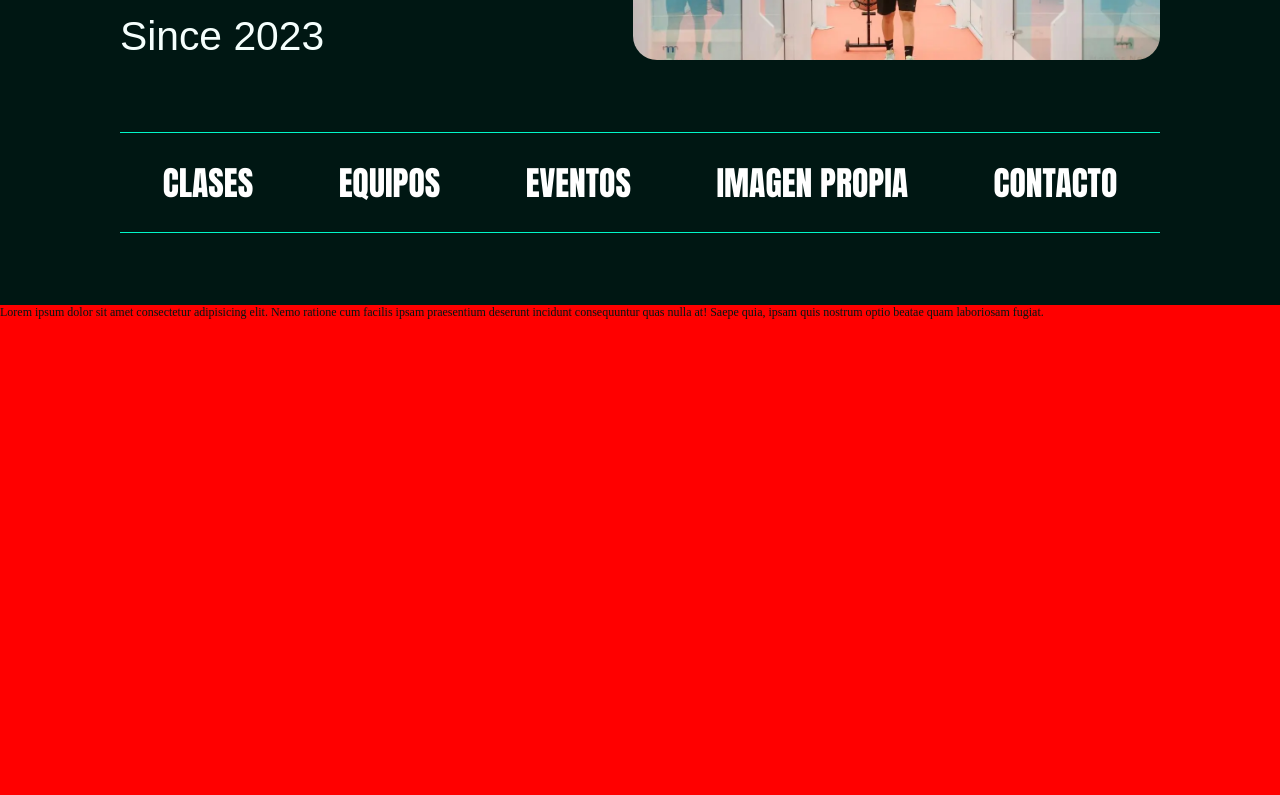
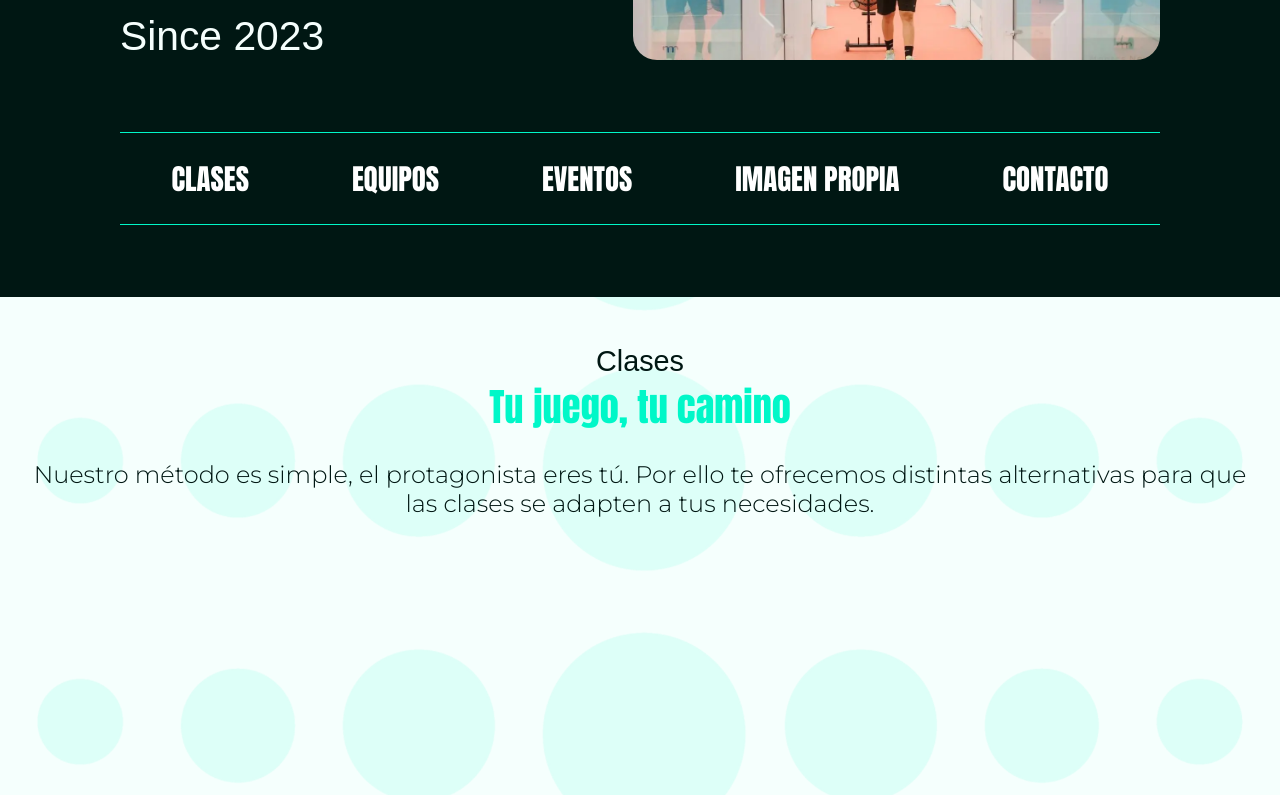
Before and after one commit to MarioRivVal/RDA-Padel-Academy, a React (Vite) app: page / in a window 1280 px wide. Shown: the part 560-1355 px from the top of the page. Built offline with nearby package versions, Linux system fonts and the light colour scheme; a web font is replaced by a local one.

Commit message:
creting the clases section and new components

```diff
--- a/src/App.jsx
+++ b/src/App.jsx
@@ -1,6 +1,7 @@
 import { useState, useEffect } from "react";
 import MobileHeader from "./layouts/MobileHeader";
 import DesktopHeader from "./layouts/DesktopHeader";
+import ClasesSection from "./layouts/ClasesSection";
 
 function App() {
   const [isMobile, setIsMobile] = useState(window.innerWidth < 1024);
@@ -18,6 +19,9 @@ function App() {
   return (
     <>
       <header>{isMobile ? <MobileHeader /> : <DesktopHeader />}</header>
+      <section id="clases">
+        <ClasesSection />
+      </section>
       <div className="div-relleno">
         {" "}
         Lorem ipsum dolor sit amet consectetur adipisicing elit. Nemo ratione
--- a/src/assets/styles/components/navList.module.css
+++ b/src/assets/styles/components/navList.module.css
@@ -17,7 +17,7 @@
 
 .desktop {
   width: 100%;
-  max-width: calc(170rem - 20rem);
+  max-width: calc(160rem - 20rem);
   display: flex;
   flex-direction: row;
   justify-content: space-around;
@@ -25,7 +25,7 @@
 }
 
 .desktop .link {
-  font-size: 2.8rem;
+  font-size: 2.4rem;
 }
 
 .mobile .link {
--- /dev/null
+++ b/src/assets/styles/components/titleBox.module.css
@@ -0,0 +1,30 @@
+.container {
+  display: flex;
+  flex-direction: column;
+  gap: 2rem;
+  align-items: center;
+}
+.titles {
+  display: flex;
+  flex-direction: column;
+  align-items: center;
+}
+
+.title2 {
+  font-size: 2.4rem;
+  font-family: var(--font-secondary);
+  font-weight: 100;
+}
+.title3 {
+  font-size: 3.2rem;
+  font-family: var(--font-primary);
+  color: var(--primary-color);
+  font-weight: 100;
+  text-align: center;
+}
+.paragraph {
+  font-size: 2rem;
+  font-family: var(--font-paragraph);
+  text-align: center;
+  font-weight: 300;
+}
--- a/src/assets/styles/index.css
+++ b/src/assets/styles/index.css
@@ -31,6 +31,13 @@ body {
 
 header {
   background-color: var(--dark-color);
+}
+
+section {
+  background-image: url("../../../public/images/background.png");
+  height: 600px;
+  background-position: center;
+  background-size: cover;
 }
 
 img {
--- /dev/null
+++ b/src/assets/styles/layouts/clasesSection.module.css
@@ -0,0 +1,3 @@
+.container {
+  padding: 4rem 2rem;
+}
--- a/src/assets/styles/layouts/desktopHeader.module.css
+++ b/src/assets/styles/layouts/desktopHeader.module.css
@@ -1,5 +1,5 @@
 .container {
-  max-width: 170rem;
+  max-width: 160rem;
   display: grid;
   grid-template-columns: repeat(10, 1fr);
   grid-template-rows: repeat(4, minmax(10rem, clamp(10rem, 10vw, 17rem)));
@@ -17,6 +17,7 @@
 }
 
 .logo {
+  width: 85%;
   grid-column: 1/5;
   align-self: center;
 }
--- /dev/null
+++ b/src/components/TitleBox.jsx
@@ -0,0 +1,15 @@
+import s from "../assets/styles/components/TitleBox.module.css";
+
+export default function TitleBox({ heading }) {
+  const { title2, title3, paragraph } = heading;
+  return (
+    <div className={s.container}>
+      <div className={s.titles}>
+        <h2 className={s.title2}>{title2}</h2>
+        <h3 className={s.title3}>{title3}</h3>
+      </div>
+
+      <p className={s.paragraph}>{paragraph}</p>
+    </div>
+  );
+}
--- /dev/null
+++ b/src/data/headings.js
@@ -0,0 +1,8 @@
+const clases = {
+  title2: "Clases",
+  title3: "Tu juego, tu camino",
+  paragraph:
+    "Nuestro método es simple, el protagonista eres tú. Por ello te ofrecemos distintas alternativas para que las clases se adapten a tus necesidades.",
+};
+
+export { clases };
--- /dev/null
+++ b/src/layouts/ClasesSection.jsx
@@ -0,0 +1,12 @@
+import s from "../assets/styles/layouts/clasesSection.module.css";
+import TitleBox from "../components/TitleBox";
+import { clases } from "../data/headings";
+
+export default function ClasesSection() {
+  return (
+    <div className={s.container}>
+      <TitleBox heading={clases} />
+      <div className={s.grid}></div>
+    </div>
+  );
+}
```
Also changed, not shown: public/images/background.png (added).
